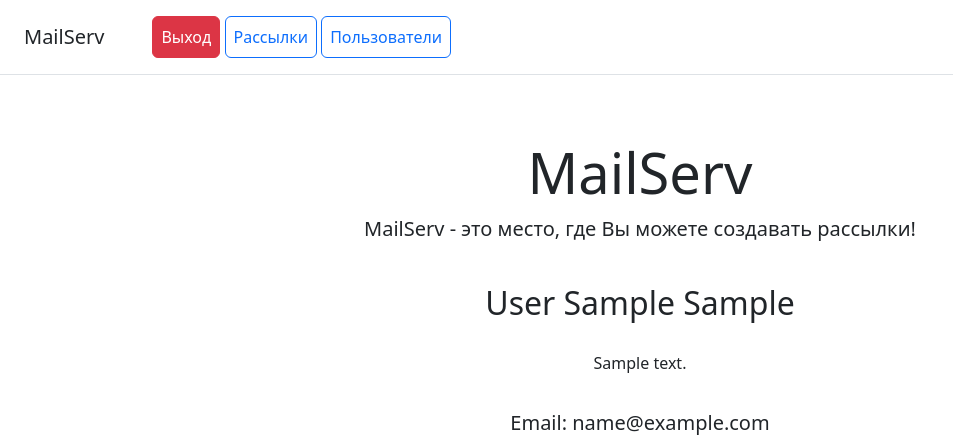
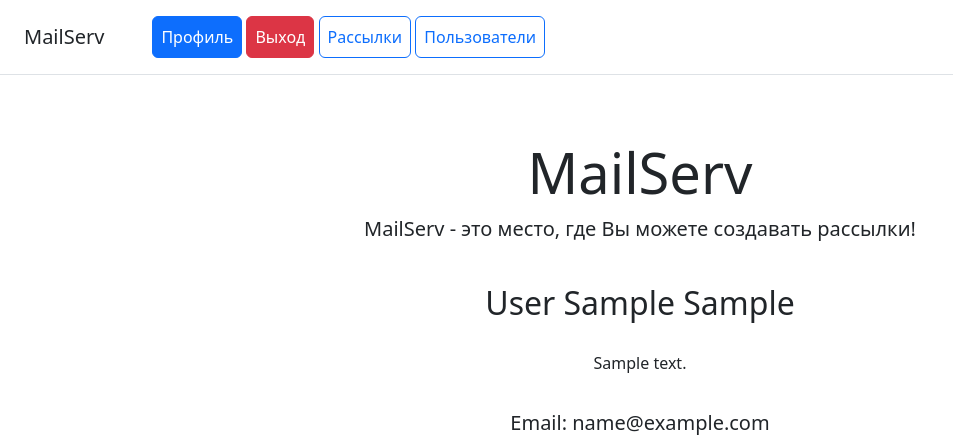
Before and after one commit to julyashap/mailing, a Django app: page /client/1 in a window 1280 px wide. Shown: the top 435 px of the page, without its empty margins (0-953 px from the left). Run offline with Django 4.2, Linux system fonts and the light colour scheme; a user stored in the database is signed in; tables that the repository leaves empty hold one stand-in row (values such as "Sample post"); some libraries are stand-ins or nearby versions.

Commit message:
Add user profile to menu

```diff
--- a/mailing/templates/mailing/includes/inc_mailing_menu.html
+++ b/mailing/templates/mailing/includes/inc_mailing_menu.html
@@ -2,6 +2,7 @@
     <h5 class="my-0 mr-md-auto font-weight-normal">MailServ</h5>
     <nav class="ms-5">
         {% if user.is_authenticated %}
+        <a class="p-2 btn btn-primary" href="{% url 'users:user_detail' user.pk %}">Профиль</a>
         <a class="p-2 btn btn-danger" href="{% url 'users:logout' %}">Выход</a>
         {% else %}
         <a class="p-2 btn btn-primary" href="{% url 'users:login' %}">Вход</a>
```
